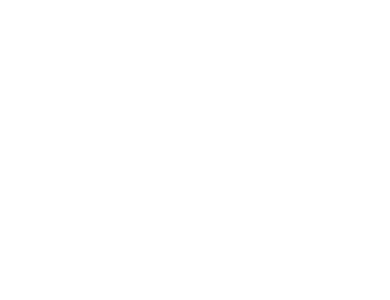
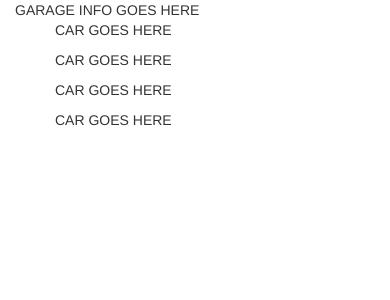
Before and after one commit to v-bianchi/garage-redux, a React app: page / in a window 390 px wide. Shown: the top 300 px of the page. Built offline with nearby package versions, Linux system fonts and the light colour scheme.

Commit message:
initial root setup

```diff
--- a/assets/stylesheets/application.scss
+++ b/assets/stylesheets/application.scss
@@ -1,4 +1,20 @@
 .app {
   margin-top: 20px;
   margin-bottom: 20px;
+  background-color: #F4F4F4;
 }
+
+.main-content {
+  height: 100%;
+  background-color: #FFF;
+  border-radius: 4px;
+  padding: none;
+}
+
+.garage-info {
+
+}
+
+.car-list {
+
+}
--- a/index.html
+++ b/index.html
@@ -3,7 +3,7 @@
   <head>
     <meta charset="UTF-8">
     <link rel="stylesheet" href="https://maxcdn.bootstrapcdn.com/bootstrap/3.3.7/css/bootstrap.min.css">
-    <title>Redux boilerplate</title>
+    <title>Redux garage manager</title>
   </head>
   <body>
     <div class="container" id="root"></div>
--- a/package.json
+++ b/package.json
@@ -13,7 +13,6 @@
     "eslint-plugin-import": "^2.7.0",
     "eslint-plugin-jsx-a11y": "^5.1.1",
     "eslint-plugin-react": "^7.3.0",
-    "node-sass": "^4.5.3",
     "sass-loader": "^6.0.6",
     "style-loader": "^0.18.2",
     "webpack": "^3.5.6",
@@ -21,6 +20,7 @@
   },
   "dependencies": {
     "history": "^4.7.2",
+    "node-sass": "^4.10.0",
     "react": "16.0.0",
     "react-dom": "16.0.0",
     "react-redux": "^5.0.6",
--- /dev/null
+++ b/src/components/cars_index.jsx
@@ -0,0 +1,14 @@
+import React from 'react';
+import GarageInfo from '../containers/garage_info';
+import CarList from '../containers/car_list';
+
+const CarsIndex = (props) => {
+  return (
+    <div className="row">
+      <GarageInfo />
+      <CarList />
+    </div>
+  );
+};
+
+export default CarsIndex;
--- /dev/null
+++ b/src/containers/car_list.jsx
@@ -0,0 +1,37 @@
+/* eslint no-bitwise:off */import React, { Component } from 'react';
+import { bindActionCreators } from 'redux';
+import { connect } from 'react-redux';
+import { Link } from 'react-router-dom';
+
+class CarList extends Component {
+  render() {
+    return (
+      <div className="cars-container col-xs-12 col-sm-9">
+        <ul>
+          CAR GOES HERE
+        </ul>
+        <ul>
+          CAR GOES HERE
+        </ul>
+        <ul>
+          CAR GOES HERE
+        </ul>
+        <ul>
+          CAR GOES HERE
+        </ul>
+      </div>
+    );
+  }
+}
+
+function mapStateToProps(state) {
+  return {
+
+  };
+}
+
+function mapDispatchToProps(dispatch) {
+
+}
+
+export default connect(mapStateToProps, mapDispatchToProps)(CarList);
--- /dev/null
+++ b/src/containers/garage_info.jsx
@@ -0,0 +1,26 @@
+/* eslint no-bitwise:off */import React, { Component } from 'react';
+import { bindActionCreators } from 'redux';
+import { connect } from 'react-redux';
+import { Link } from 'react-router-dom';
+
+class GarageInfo extends Component {
+  render() {
+    return (
+      <div className="garage-info col-xs-12 col-sm-3">
+        GARAGE INFO GOES HERE
+      </div>
+    );
+  }
+}
+
+function mapStateToProps(state) {
+  return {
+
+  };
+}
+
+function mapDispatchToProps(dispatch) {
+
+}
+
+export default connect(mapStateToProps, mapDispatchToProps)(GarageInfo);
--- a/src/index.jsx
+++ b/src/index.jsx
@@ -7,20 +7,38 @@
 import { BrowserRouter as Router, Route, Switch } from 'react-router-dom';
 import { createHistory as history } from 'history';
 
+// Internal modules
+import CarsIndex from './components/cars_index';
+
+// State and reducers
 import '../assets/stylesheets/application.scss';
 
+const initialState = {
+  // garageName: prompt("What is your garage?") || `garage${Math.floor(10 + (Math.random() * 90))}`,
+  garageName: 'Kiv Super Repair',
+  cars: [
+    { id: 1, brand: 'Subaru', model: 'Legacy L', owner: 'Kiv', plate: 'WOB-ED-42' },
+    { id: 2, brand: 'Audi', model: 'A4', owner: 'Big', plate: 'AAA-12-BC' },
+    { id: 3, brand: 'Aston Martin', model: 'DB9', owner: 'James', plate: '418-ED-94' },
+    { id: 4, brand: 'Subaru', model: 'Forester', owner: 'Jimmy', plate: '422-XS-98' },
+    { id: 5, brand: 'BMW', model: 'M3', owner: 'Nigel', plate: '1234-XD-75' }
+  ]
+}
+import carsReducer from './reducers/cars_reducer';
+
 const reducers = combineReducers({
-  // key: reducer
+  garageName: (state = null, action) => state,
+  cars: carsReducer
 });
 
 const middlewares = applyMiddleware(reduxPromise, logger);
 
 // render an instance of the component in the DOM
 ReactDOM.render(
-  <Provider store={createStore(reducers, {}, middlewares)}>
+  <Provider store={createStore(reducers, initialState, middlewares)}>
     <Router history={history}>
       <Switch>
-        TODO
+        <Route path="/" exact component={CarsIndex} />
       </Switch>
     </Router>
   </Provider>,
--- /dev/null
+++ b/src/reducers/cars_reducer.jsx
@@ -0,0 +1,9 @@
+// import { CHANNEL_SELECTED } from '../actions';
+
+export default function(state = null, action) {
+  switch (action.type) {
+    default: {
+      return state;
+    }
+  }
+}
```
Also changed, not shown: 1 other file (tests, documents, lock files or other folders).
